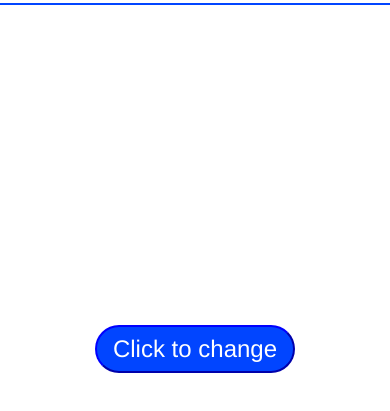
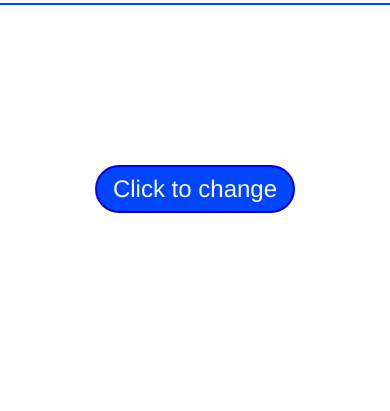
Before and after one commit to aravinth1232/Color-flipper, a plain HTML site: page index.html in a window 390 px wide. Shown: the part 97-508 px from the top of the page. Drawn offline with Linux system fonts and the light colour scheme.

Commit message:
Update style.css

```diff
--- a/style.css
+++ b/style.css
@@ -130,7 +130,7 @@ button:active{
     display: flex;
     flex-wrap: wrap;
     margin: 15rem 1rem 1rem 1rem;
-    margin: 20em 1em 1em 1em;
+    margin: 10em 1em 1em 1em;
 
 }
 
```
